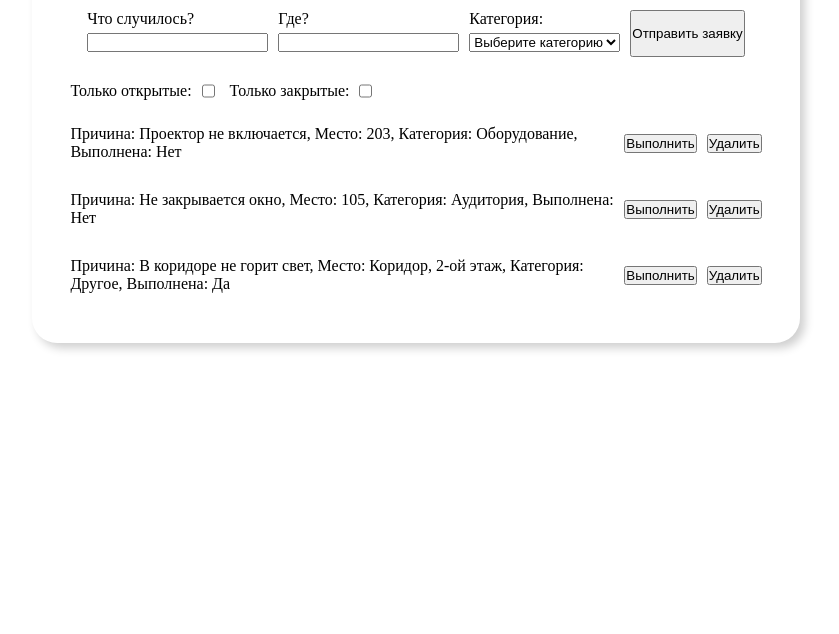
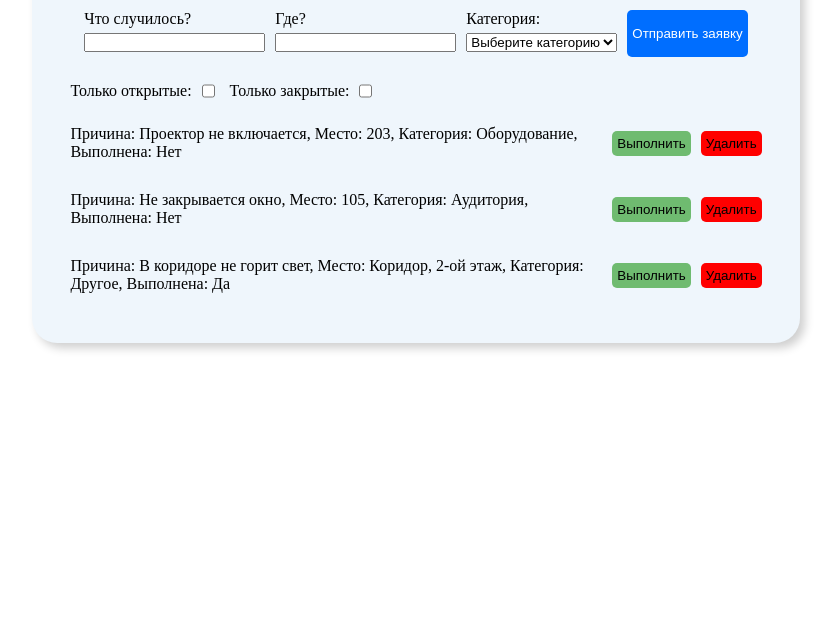
Before and after one commit to dum1s678/TaskTracker, a plain HTML site: page index.html in a window 1280 px wide. Shown: the part 166-800 px from the top of the page, without its empty margins (224-1063 px from the left). Drawn offline with Linux system fonts and the light colour scheme.

Commit message:
Добавлены цвета к кнопкам, изменён цвет фона

```diff
--- a/style.css
+++ b/style.css
@@ -19,6 +19,7 @@
     box-shadow: 5px 5px 10px rgba(0, 0, 0, 0.192);
     border-radius: 25px;
     padding: 50px 0;
+    background-color: rgb(239, 246, 252);
 }
 
 .all {
@@ -76,6 +77,26 @@
     margin-left: auto;
 }
 
+.buttonMake {
+    background-color: rgba(92, 179, 92, 0.87);
+    border-radius: 5px;
+    border: none;
+    padding: 5px;
+}
+.buttonDelet3 {
+    background-color: rgb(255, 0, 0);
+    border-radius: 5px;
+    border: none;
+    padding: 5px;
+}
+.addApplication {
+    background-color: rgb(0, 110, 255);
+    border-radius: 5px;
+    border: none;
+    padding: 5px;
+    color: white;
+}
+
 .filters {
     display: flex;
     gap: 15px;
```
